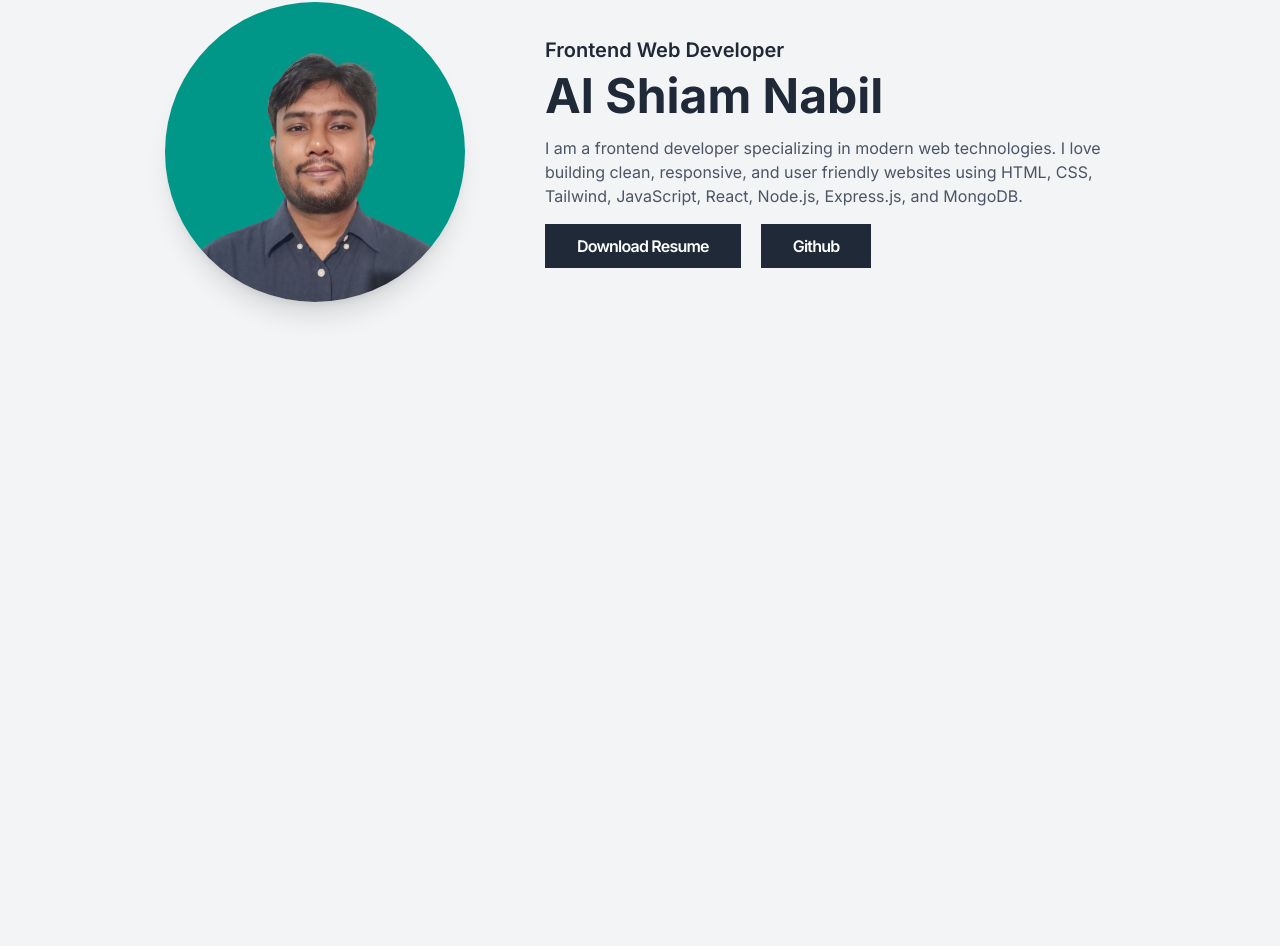
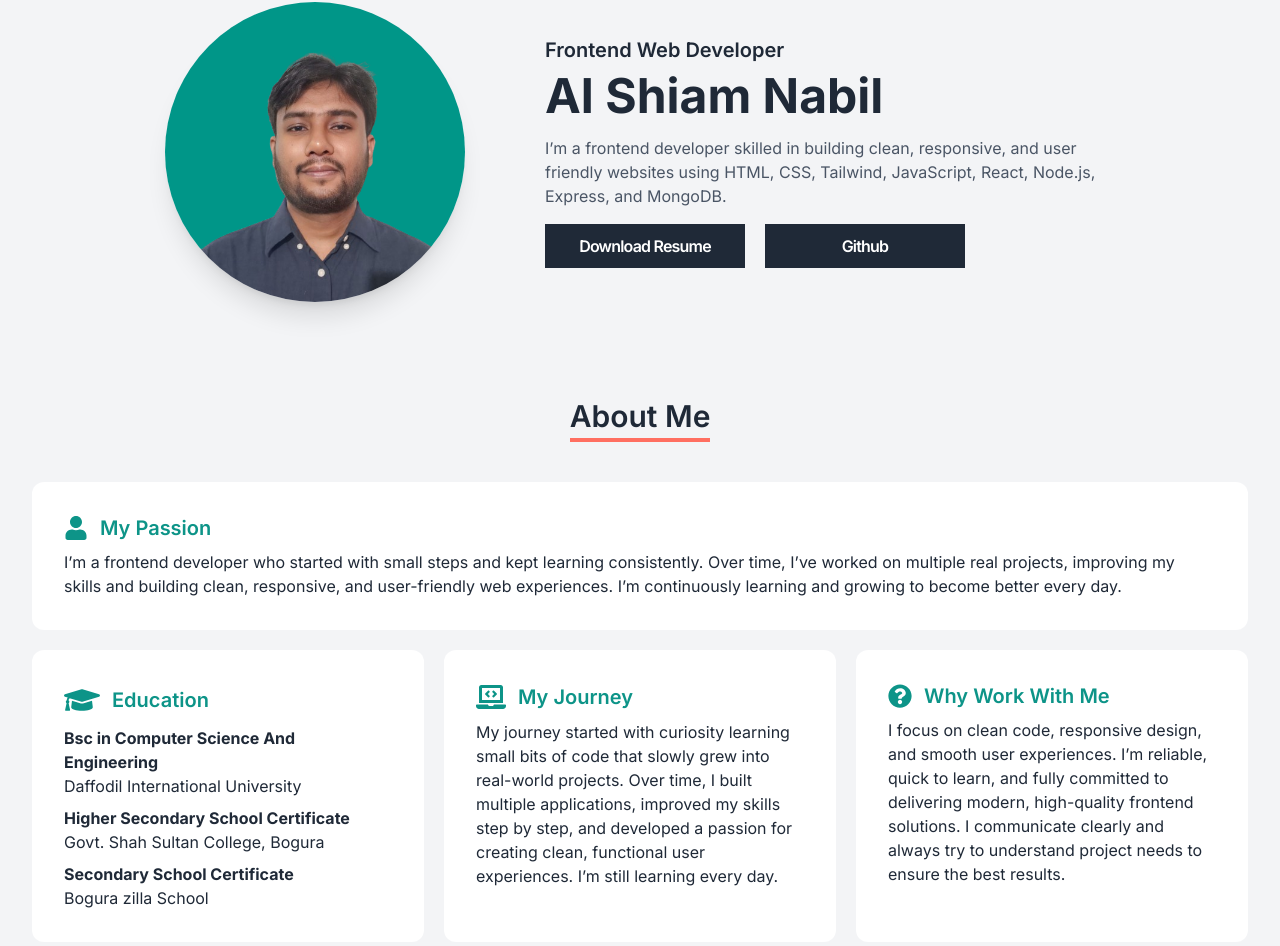
Before and after one commit to Al-Shiam-Nabil/al-shiam-nabil-portfolio, a React (Vite) app: page / in a window 1280 px wide. Shown: the part 166-1112 px from the top of the page. Before the commit the page ends 800 px from the top, so only its background shows below. Built offline with nearby package versions, Linux system fonts and the light colour scheme.

Commit message:
about me added

```diff
--- a/src/App.jsx
+++ b/src/App.jsx
@@ -1,3 +1,4 @@
+import AboutMe from "./Components/AboutMe/AboutMe"
 import Banner from "./Components/Banner/Banner"
 import Navbar from "./Components/Header/Navbar"
 
@@ -15,6 +16,7 @@ function App() {
 
       <main>
         <Banner></Banner>
+        <AboutMe></AboutMe>
       </main>
     </body>
 
--- /dev/null
+++ b/src/Components/AboutMe/AboutMe.jsx
@@ -0,0 +1,86 @@
+import React from "react";
+import Container from "../Shared/Container";
+import Heading from "../Shared/Heading";
+import {
+  FaGraduationCap,
+  FaLaptopCode,
+  FaQuestionCircle,
+  FaUser,
+} from "react-icons/fa";
+
+const AboutMe = () => {
+  return (
+    <Container className="my-24">
+      <Heading>About Me</Heading>
+
+      <div className="space-y-2 p-5 sm:p-8 mb-5 bg-white rounded-xl">
+        <h3 className="text-xl font-semibold text-primary flex items-center gap-3">
+          <FaUser className="text-2xl" />
+          My Passion
+        </h3>
+        <p>
+          I’m a frontend developer who started with small steps and kept
+          learning consistently. Over time, I’ve worked on multiple real
+          projects, improving my skills and building clean, responsive, and
+          user-friendly web experiences. I’m continuously learning and growing
+          to become better every day.
+        </p>
+      </div>
+
+      <div className="grid xl:grid-cols-3 gap-5">
+        <div className="space-y-2  p-5 sm:p-8 rounded-xl bg-white">
+          <h3 className="text-xl font-semibold flex items-center gap-3 text-primary">
+            <FaGraduationCap className="text-4xl"></FaGraduationCap> Education
+          </h3>
+          <div>
+            <h3 className="font-bold">
+              Bsc in Computer Science And Engineering
+            </h3>
+            <p>Daffodil International University</p>
+          </div>
+
+          <div>
+            <h3 className="font-bold">Higher Secondary School Certificate</h3>
+            <p>Govt. Shah Sultan College, Bogura</p>
+          </div>
+
+          <div>
+            <h3 className="font-bold">Secondary School Certificate</h3>
+            <p>Bogura zilla School</p>
+          </div>
+        </div>
+
+        <div className="space-y-2 bg-white rounded-xl p-5 sm:p-8 ">
+          <h3 className="text-xl font-semibold flex items-center gap-3 text-primary">
+            {" "}
+            <FaLaptopCode className="text-3xl" />
+            My Journey
+          </h3>
+          <p>
+            My journey started with curiosity learning small bits of code that
+            slowly grew into real-world projects. Over time, I built multiple
+            applications, improved my skills step by step, and developed a
+            passion for creating clean, functional user experiences. I’m still
+            learning every day.
+          </p>
+        </div>
+
+        <div className="space-y-2 bg-white p-5 sm:p-8 rounded-xl ">
+          <h3 className="text-xl font-semibold text-primary flex items-center gap-3">
+            <FaQuestionCircle className="text-2xl" />
+            Why Work With Me
+          </h3>
+          <p>
+            I focus on clean code, responsive design, and smooth user
+            experiences. I’m reliable, quick to learn, and fully committed to
+            delivering modern, high-quality frontend solutions. I communicate
+            clearly and always try to understand project needs to ensure the
+            best results.
+          </p>
+        </div>
+      </div>
+    </Container>
+  );
+};
+
+export default AboutMe;
--- a/src/Components/Banner/Banner.jsx
+++ b/src/Components/Banner/Banner.jsx
@@ -1,44 +1,45 @@
-import React from 'react';
-import Container from '../Shared/Container';
-import profilePhoto from '../../assets/nabilProfile.png'
+import React from "react";
+import Container from "../Shared/Container";
+import profilePhoto from "../../assets/nabilProfile.png";
 
 const Banner = () => {
   return (
     <Container>
-<section className='flex flex-col lg:flex-row justify-center items-center gap-12 lg:gap-20 my-24'>
+      <section className="flex flex-col lg:flex-row justify-center items-center gap-12 lg:gap-20 my-24">
         {/* left */}
-    <div className=' w-[300px] h-[300px] shrink-0'>
-        <img src={profilePhoto} alt="Al Shiam Nabil Photo" className='rounded-full w-full h-full shadow-xl object-cover' />
+        <div className="w-[200px] h-[200px] sm:w-[300px] sm:h-[300px] shrink-0">
+          <img
+            src={profilePhoto}
+            alt="Al Shiam Nabil Photo"
+            className="rounded-full w-full h-full shadow-xl object-cover"
+          />
         </div>
 
         {/* right */}
-    <div className='flex flex-col justify-center lg:justify-start lg:items-start items-center max-w-[650px] lg:max-w-[570px] mx-auto lg:mx-0 space-y-2 text-center lg:text-left'>
-    <h2 className='text-xl font-semibold'>Frontend Web Developer</h2>
-    <h1 className='text-5xl font-bold'>Al Shiam Nabil</h1>
-    <p className='text-base-200 my-2'>I am a frontend developer specializing in modern web technologies. I love building clean, responsive, and user friendly websites using HTML, CSS, Tailwind, JavaScript, React, Node.js, Express.js, and MongoDB.  </p>
+        <div className="flex flex-col justify-center lg:justify-start lg:items-start items-center max-w-[650px] lg:max-w-[570px] mx-auto lg:mx-0 space-y-2 text-center lg:text-left">
+          <h2 className="text-lg sm:text-xl font-semibold">Frontend Web Developer</h2>
+          <h1 className="text-4xl sm:text-5xl font-bold">Al Shiam Nabil</h1>
+          <p className="text-base-200 my-2">
+            I’m a frontend developer skilled in building clean, responsive, and
+            user friendly websites using HTML, CSS, Tailwind, JavaScript, React,
+            Node.js, Express, and MongoDB.{" "}
+          </p>
 
+          <div className="flex flex-wrap justify-center lg:justify-start gap-5 mt-2">
+            <button class="relative w-[200px] inline-flex items-center justify-center px-4 py-2.5 overflow-hidden tracking-tighter text-white bg-accent  group cursor-pointer">
+              <span class="absolute w-0 h-0 transition-all duration-500 ease-out bg-primary rounded-full group-hover:w-56 group-hover:h-56"></span>
 
-
-<div className='flex gap-5 mt-2'>
-    <button
-class="relative inline-flex items-center justify-center px-8 py-2.5 overflow-hidden tracking-tighter text-white bg-accent  group cursor-pointer">
-<span
-class="absolute w-0 h-0 transition-all duration-500 ease-out bg-primary rounded-full group-hover:w-56 group-hover:h-56"></span>
-
-<span class="relative text-base font-semibold ">Download Resume</span>
+              <span class="relative text-base font-semibold ">
+                Download Resume
+              </span>
             </button>
 
-
-
-<button
-class="relative inline-flex items-center justify-center px-8 py-2.5 overflow-hidden tracking-tighter text-white bg-accent  group cursor-pointer">
-<span
-class="absolute w-0 h-0 transition-all duration-500 ease-out bg-primary rounded-full group-hover:w-56 group-hover:h-56"></span>
+            <button class="relative w-[200px] inline-flex items-center justify-center px-4 py-2.5 overflow-hidden tracking-tighter text-white bg-accent  group cursor-pointer">
+              <span class="absolute w-0 h-0 transition-all duration-500 ease-out bg-primary rounded-full group-hover:w-56 group-hover:h-56"></span>
 
               <span class="relative text-base  font-semibold">Github</span>
             </button>
           </div>
-
         </div>
       </section>
     </Container>
--- /dev/null
+++ b/src/Components/Shared/Heading.jsx
@@ -0,0 +1,13 @@
+import React from 'react';
+
+const Heading = ({children}) => {
+    return (
+        <div className="w-full grid place-items-center my-10">
+        <h2 className="text-3xl font-semibold  border-b-4 border-secondary pb-1 inline-block ">
+         {children}
+        </h2>
+      </div>
+    );
+};
+
+export default Heading;
```
Lines whose indentation alone changed are shown as unchanged.
